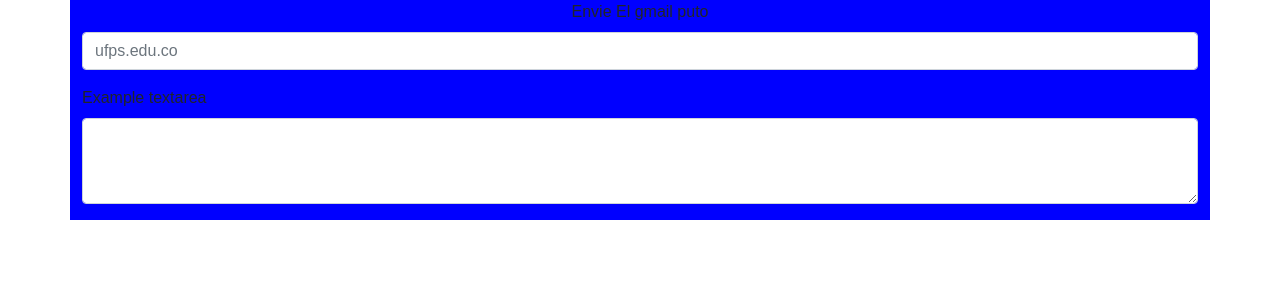
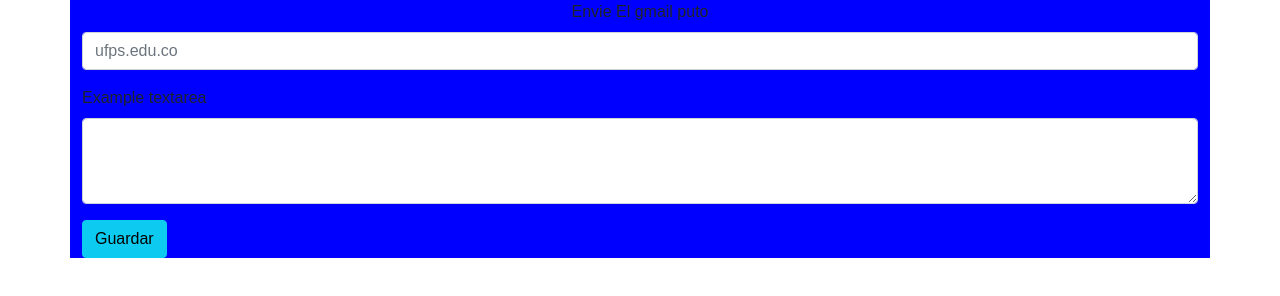
Before and after one commit to Jhonyfer23/Aprendizaje-Jhony, a plain HTML site: page index.html in a window 1280 px wide. Drawn offline with nearby package versions, Linux system fonts and the light colour scheme.

Commit message:
Update index.html

```diff
--- a/index.html
+++ b/index.html
@@ -25,7 +25,7 @@
             <textarea class="form-control" id="exampleFormControlTextarea1" rows="3"></textarea>
         </div>
 
-
+        <button type="button" class="btn btn-info" onclick="agregarX()" id="btn">Guardar</button>
     </div>
 
     <script src="./js/ejemplo.js"></script>
```
